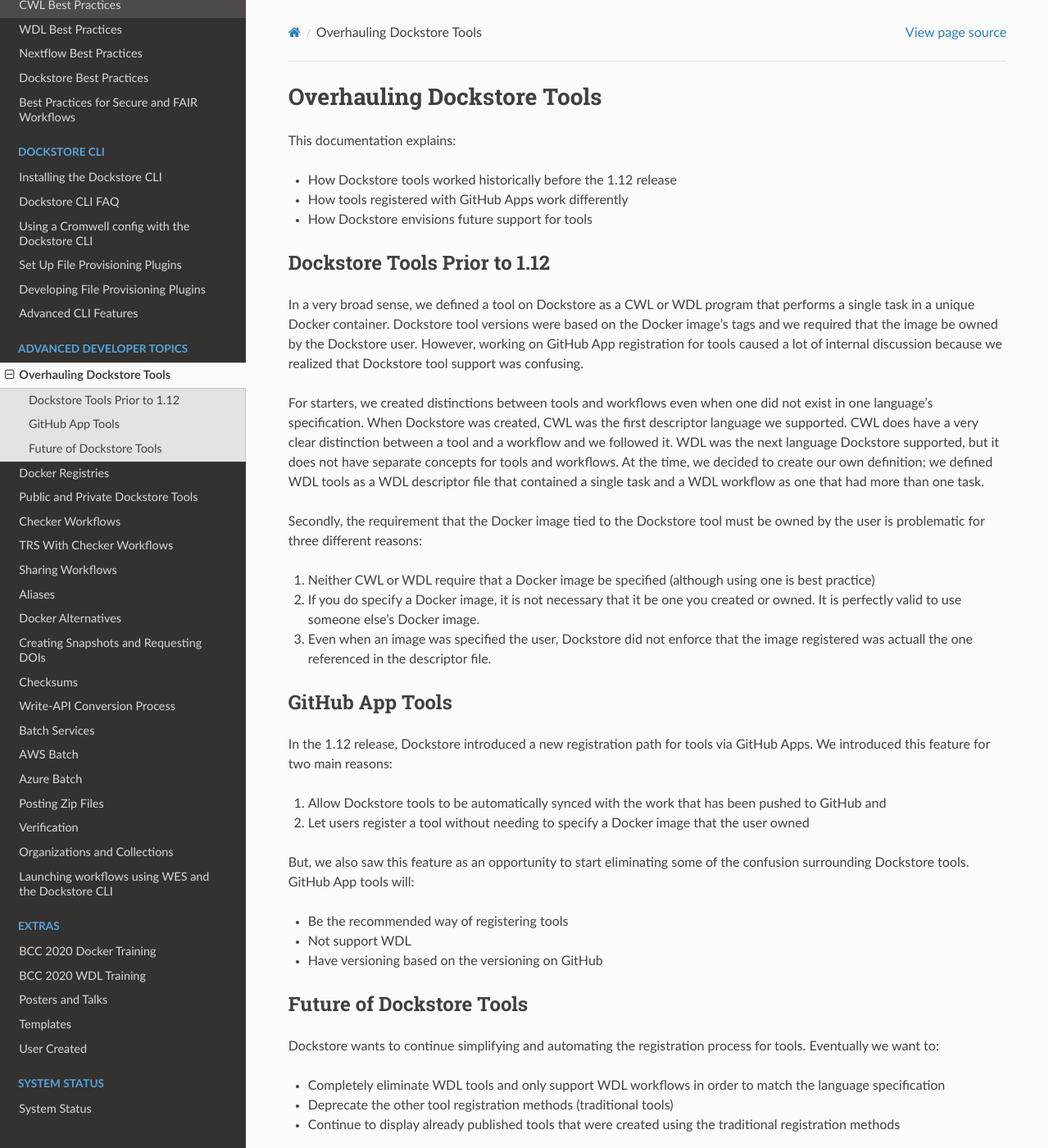
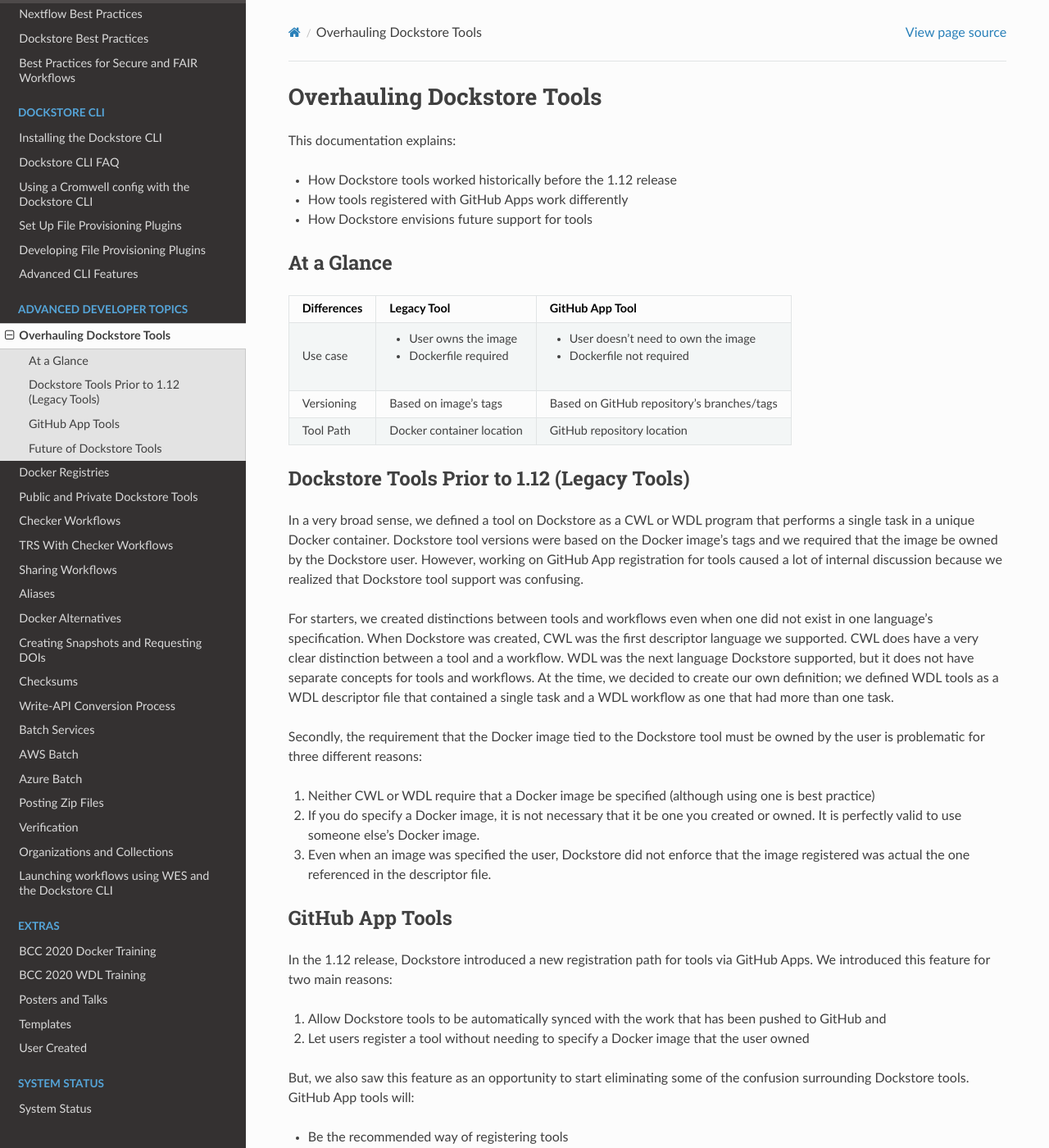
Before and after one commit to dockstore/dockstore-documentation, a Sphinx documentation site: the page built from docs/advanced-topics/dockstore-tools-overhaul.rst, in a window 1280 px wide and 1400 px high. Shown: the whole window at 82% size. Built offline with Sphinx 7.4.7 and the Read the Docs theme 2.0.0, drawn with Linux system fonts in a browser that asks for light colours; pages that are not in the unit, such as notebooks, are missing from menus; some of the changed text lies outside the part shown.

Commit message:
PR feedback

```diff
--- a/docs/advanced-topics/dockstore-tools-overhaul.rst
+++ b/docs/advanced-topics/dockstore-tools-overhaul.rst
@@ -7,15 +7,29 @@
 * How tools registered with GitHub Apps work differently
 * How Dockstore envisions future support for tools
 
+At a Glance
+-----------
 
-Dockstore Tools Prior to 1.12
------------------------------
++------------------------+------------------------------------------+-------------------------------------------------+
+| Differences            | Legacy Tool                              | GitHub App Tool                                 |
++========================+==========================================+=================================================+
+| Use case               |   - User owns the image                  | - User doesn't need to own the image            |
+|                        |   - Dockerfile required                  | - Dockerfile not required                       |
++------------------------+------------------------------------------+-------------------------------------------------+
+| Versioning             | Based on image's tags                    | Based on GitHub repository's branches/tags      |
++------------------------+------------------------------------------+-------------------------------------------------+
+| Tool Path              | Docker container location                | GitHub repository location                      |
++------------------------+------------------------------------------+-------------------------------------------------+
+
+
+Dockstore Tools Prior to 1.12 (Legacy Tools)
+--------------------------------------------
 
 In a very broad sense, we defined a tool on Dockstore as a CWL or WDL program that performs a single task in a unique Docker container. Dockstore tool versions were based on the Docker image's tags and we required
 that the image be owned by the Dockstore user. However, working on GitHub App registration for tools caused a lot of internal discussion because we realized that Dockstore tool support was confusing.
 
 For starters, we created distinctions between tools and workflows even when one did not exist in one language's specification.
-When Dockstore was created, CWL was the first descriptor language we supported. CWL does have a very clear distinction between a tool and a workflow and we followed it.
+When Dockstore was created, CWL was the first descriptor language we supported. CWL does have a very clear distinction between a tool and a workflow.
 WDL was the next language Dockstore supported, but it does not have separate concepts for tools and workflows. At the time, we decided to create our own definition;
 we defined WDL tools as a WDL descriptor file that contained a single task and a WDL workflow as one that had more than one task.
 
@@ -23,7 +37,7 @@
 
 #. Neither CWL or WDL require that a Docker image be specified (although using one is best practice)
 #. If you do specify a Docker image, it is not necessary that it be one you created or owned. It is perfectly valid to use someone else's Docker image.
-#. Even when an image was specified the user, Dockstore did not enforce that the image registered was actuall the one referenced in the descriptor file.
+#. Even when an image was specified the user, Dockstore did not enforce that the image registered was actual the one referenced in the descriptor file.
 
 
 GitHub App Tools
@@ -47,5 +61,5 @@
 Dockstore wants to continue simplifying and automating the registration process for tools. Eventually we want to:
 
 * Completely eliminate WDL tools and only support WDL workflows in order to match the language specification
-* Deprecate the other tool registration methods (traditional tools)
-* Continue to display already published tools that were created using the traditional registration methods
+* Deprecate the other tool registration methods (legacy tools)
+* Continue to display already published tools that were created using the legacy tool registration methods
--- a/docs/index.rst
+++ b/docs/index.rst
@@ -134,6 +134,7 @@
 .. To get the above to format nicely, I made changes to advanced-topics/advanced-topics that make it no longer compatible with the Table of Contents, so advanced-topics/advanced-topics will no longer show in the sidebar. I feel that is a fair trade off.
 
 * :doc:`Dockstore Tools Overhaul <advanced-topics/dockstore-tools-overhaul>`
+* :doc:`Detailed comparison of tools and workflows <advanced-topics/tools-vs-workflows>`
 * :doc:`Docker registries <advanced-topics/docker-registries>`
 * :doc:`Public and private tools <advanced-topics/public-and-private-tools>`
 * :doc:`Checker workflows <advanced-topics/checker-workflows>`, and :doc:`how to run them using TRS <advanced-topics/checker-workflow-trs>`
@@ -159,6 +160,7 @@
 
    advanced-topics/dockstore-tools-overhaul
    advanced-topics/docker-registries
+   advanced-topics/tools-vs-workflows
    advanced-topics/public-and-private-tools
    advanced-topics/checker-workflows
    advanced-topics/checker-workflow-trs
```
Also changed, not shown: docs/faq.rst (+1 -19 lines), docs/getting-started/dockstore-tools.rst (+10 -21 lines), docs/getting-started/github-apps/migrating-tools-to-github-apps.rst (+2 -15 lines), docs/getting-started/how-to-register-work.rst (added, +19 -0 lines), docs/launch-with/launch.rst (+4 -4 lines).
